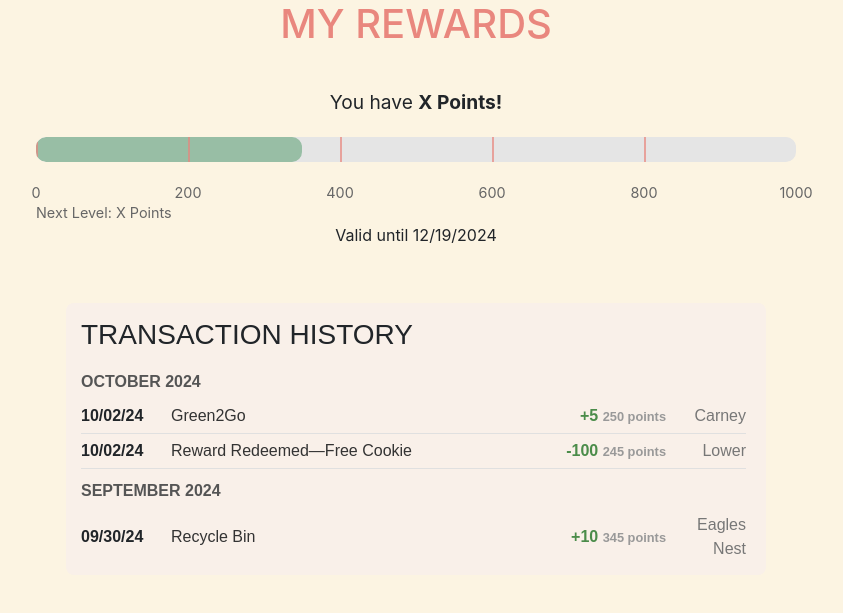
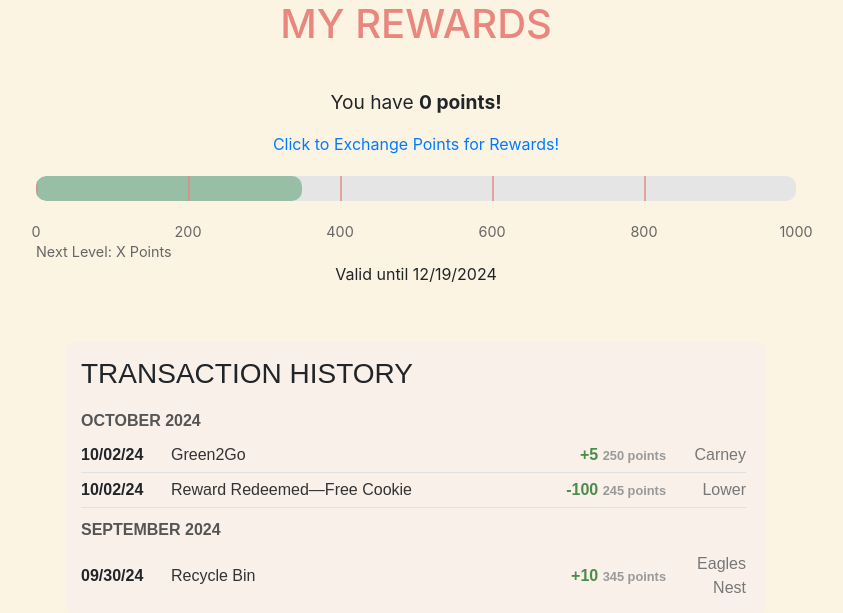
Before and after one commit to CSCI3356-Fall2024/Ed-Sheeran---The-A-Team, a Django app: page /rewards/ in a window 1280 px wide. Shown: the part 110-723 px from the top of the page, without its empty margins (224-1067 px from the left). Run offline with Django 5.2, Linux system fonts and the light colour scheme; the visitor is signed in with stand-in values (Sample User, id 1).

Commit message:
Rewards stuff check desc
Setup exchange page, added reward model, attached points to user info, make a button / link for exchange on rewards page, user points show up on home now too.

```diff
--- a/GreenWave/GreenWave/urls.py
+++ b/GreenWave/GreenWave/urls.py
@@ -22,7 +22,7 @@ from django.conf.urls.static import static
 from pages.views import logout_view
 from pages.views import home_view
 from pages.views import campaign_view
-from pages.views import profile_view, rewards
+from pages.views import profile_view, rewards, exchange
 from pages.views import service_detail_view, service_list_view
 
 urlpatterns = [
@@ -37,9 +37,9 @@ urlpatterns = [
     path("accounts/profile/", profile_view, name="profile"),
     path("service/<int:id>//", service_detail_view, name="service_detail"),
     path("services/", service_list_view, name="service_list"),
-    # path("", LogoutView.as_view(), name="logout"), #I have no idea how to do the logout, neff maybe you can because you did the login?
     path("rewards/", rewards, name="rewards"),
-    path("campaigns/", campaign_view, name="campaigns")
+    path("campaigns/", campaign_view, name="campaigns"),
+    path("exchange/", exchange, name="exchange"),
 ]
 if settings.DEBUG:
     urlpatterns += static(settings.MEDIA_URL, document_root=settings.MEDIA_ROOT)
--- a/GreenWave/pages/views.py
+++ b/GreenWave/pages/views.py
@@ -16,9 +16,12 @@ def home_view(request, *args, **kwargs):
     else:
         group_name = "Regular User"
 
+    #this does the points if you need it
+    points = user_profile.objects.filter(user=request.user).values_list("points", flat=True).first() or 0
     context = {
         'group_name': group_name,
         'campaigns': campaigns,
+        'points' : points,
     }
 
     return render(request, 'home.html', context)
@@ -52,7 +55,7 @@ def service_create(request):
         form = service_form(request.POST, request.FILES)
         if form.is_valid():
             form.save()
-            return redirect('service_list') #where do we want to redirect, can I make it unique per service by an ID or new page?
+            return redirect('service_list')
     else:
         form = service_form()
 
@@ -63,7 +66,7 @@ def service_list(request):
         group_name = "Supervisor"
     else:
         group_name = "Regular User"
-    serv = service.objects.all()  # Get all service instances
+    serv = service.objects.all()
     return render(request, 'service_list.html', {'services': service, 'group_name': group_name})
 
 def navbar_view(request):
@@ -135,9 +138,24 @@ def rewards(request):
     else:
         group_name = "Regular User"
     # New, trying to make Bar
+    points = user_profile.objects.filter(user=request.user).values_list("points", flat=True).first() or 0
     context = {
         'group_name': group_name,
-        'current_points': 75,
+        'current_points': 75, #this is just points so we could remove
         'next_level_threshold': 1000,
+        "points" : points
     }
     return render(request, "rewards.html", context)
+
+def exchange(request):
+    if request.user.groups.filter(name='Supervisor').exists():
+        group_name = "Supervisor"
+    else:
+        group_name = "Regular User"
+
+    points = user_profile.objects.filter(user=request.user).values_list("points", flat=True).first() or 0
+    context = {
+        'group_name': group_name,
+        "points" : points
+    }
+    return render(request, "exchange.html", context)
--- a/GreenWave/templates/home.html
+++ b/GreenWave/templates/home.html
@@ -13,6 +13,11 @@
         <h2 style="text-align: center;">Home</h2>
         <p style="text-transform:capitalize;" >Welcome, {{ user.username }}!</p>
         <p style="line-height: 0.5;">You are a {{ group_name }}!</p>
+
+
+        <p style="line-height: 0.5;">Put reward point total here: {{ points }}</p>
+
+
         <div class="container"> <!--Big box around both-->
             <!--Leaderboard-->
             <div class="rectangle-container">
--- a/GreenWave/templates/rewards.html
+++ b/GreenWave/templates/rewards.html
@@ -162,7 +162,8 @@
 
         <!--Progress bar-->
         <div class="progress-bar-container">
-            <p class="points-text">You have <strong>X Points!</strong></p>
+            <p class="points-text">You have <strong> {{ points }} points!</strong></p>
+            <a href="{% url 'exchange' %}">Click to Exchange Points for Rewards!</a>
             <div class="progress-wrapper">
                 <div class="progress-bar"></div>
                 <div class="tick-marks">
```
Also changed, not shown: GreenWave/pages/models.py (+8 -0 lines), GreenWave/templates/exchange.html (added, +26 -0 lines), GreenWave/pages/migrations/0008_user_profile_points.py (added).
